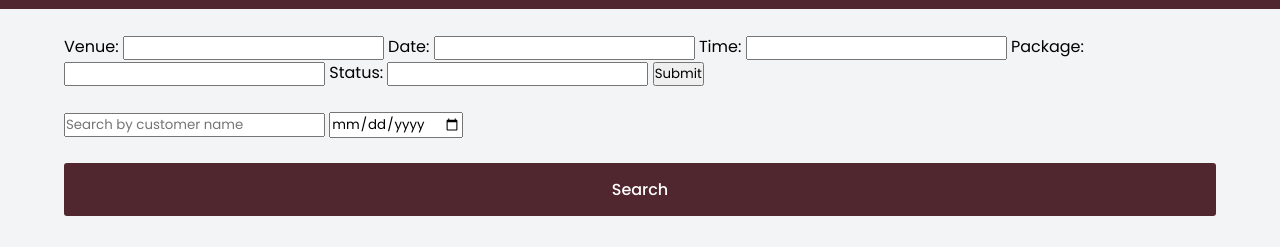
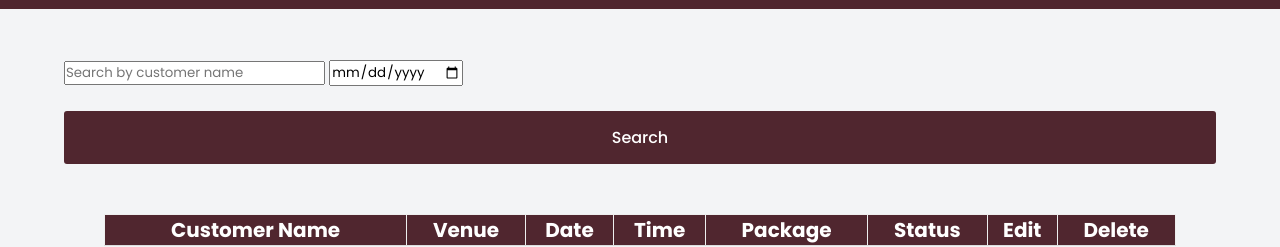
Before and after one commit to Gabbbrielll/siena, a PHP site: page /admin-booking.php in a window 1280 px wide. Shown: the part 116-363 px from the top of the page. Run offline with PHP 8.4, Linux system fonts and the light colour scheme; the visitor is signed in with stand-in values (Sample User, id 1); data that the repository does not hold is empty; some libraries are stand-ins or nearby versions.

Commit message:
final push yehey

```diff
--- a/admin-booking.php
+++ b/admin-booking.php
@@ -1017,14 +1017,6 @@ if (isset($_POST['search'])) {
     <br>
     <div>
       <div>
-        <form method="POST" action="adminbookadd.php">
-          <label>Venue: </label><input type="text" name="Venue">
-          <label>Date: </label><input type="text" name="Date">
-          <label>Time: </label><input type="text" name="Time">
-          <label>Package: </label><input type="text" name="Package">
-          <label>Status: </label><input type="text" name="Status">
-          <input type="submit" name="Submit">
-        </form>
         <br>
 
 <!-- Search form -->
```
Also changed, not shown: booking.php (+13 -2 lines).
